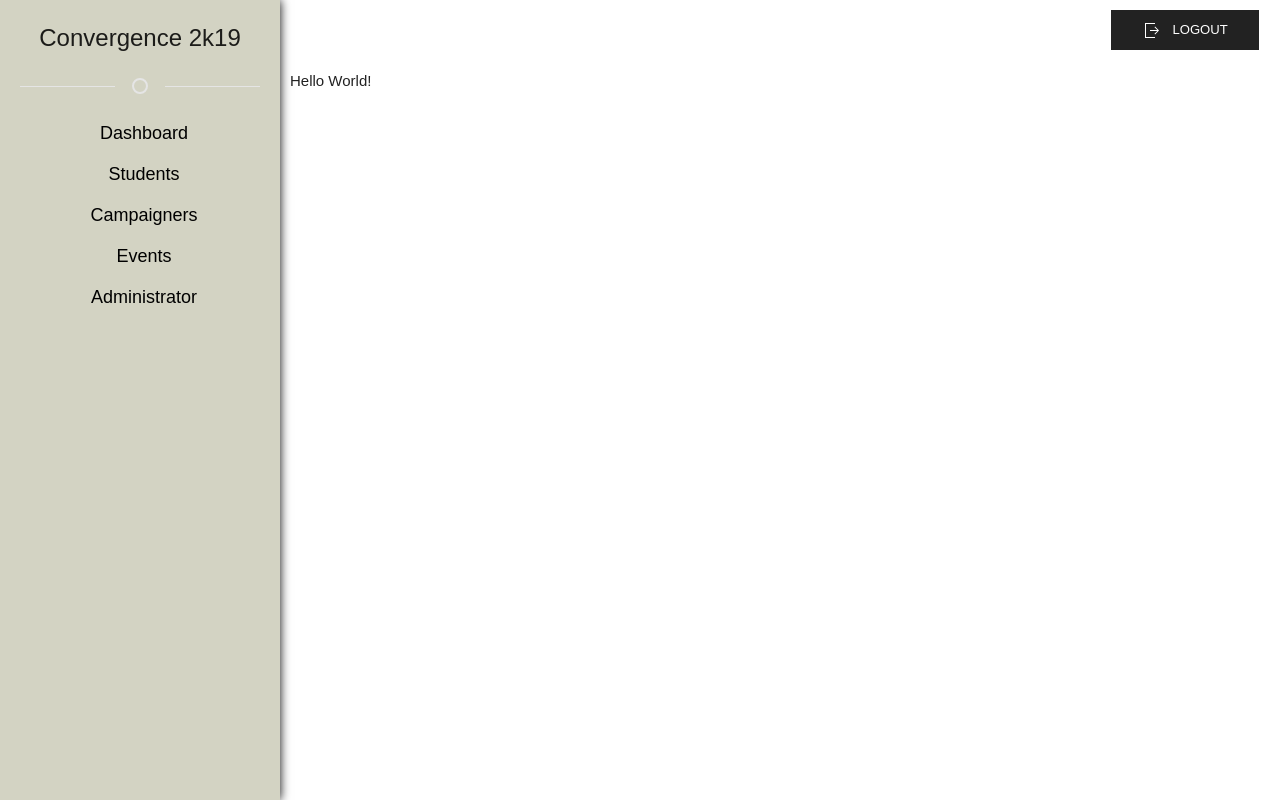
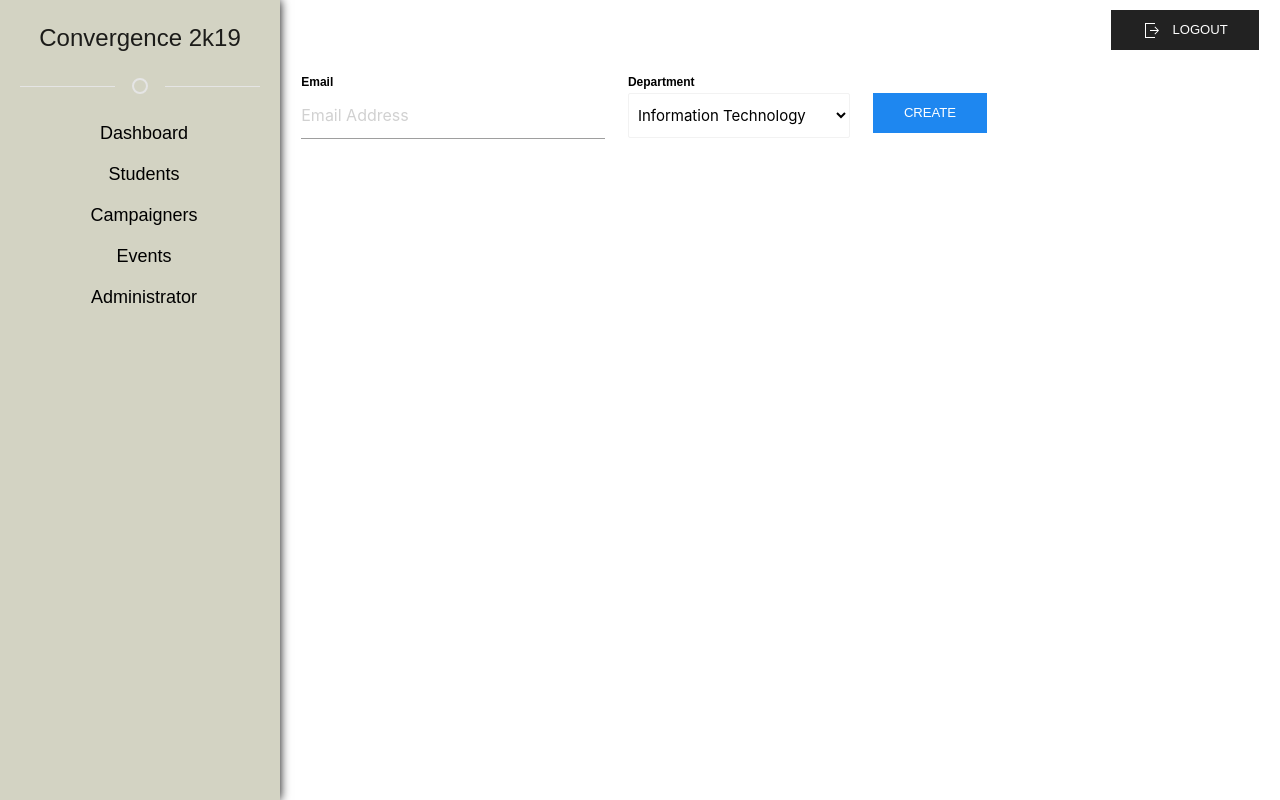
Before and after one commit to mitulp236/Convergence, a Flask app: page /add_department_admin in a window 1280 px wide. Run offline with Flask 2, Linux system fonts and the light colour scheme; parts of the project's set-up code (start-up, migrations or seed data) failed here and were passed over; some libraries are stand-ins or nearby versions.

Commit message:
Het- Admin can create new dapartment admin

```diff
--- a/app.py
+++ b/app.py
@@ -1,8 +1,9 @@
 import smtplib, ssl
 from email.mime.text import MIMEText
 from email.mime.multipart import MIMEMultipart
+import sqlalchemy
 from flask import Flask, request, render_template, jsonify, redirect, session, url_for
-import random
+import random,re
 import string
 import pymysql
 from functools import wraps
@@ -475,8 +476,10 @@ def add_campaigner():
                 send_mail(email, fname + " " + lname, msg)
                 # mail_campaigner_password(email, fname + " " + lname, pas)
                 return jsonify({'data': 'success'})
+            except sqlalchemy.exc.IntegrityError:
+                return jsonify({'data': 'User already exists ! '})
             except:
-                return jsonify({'data': 'User already exists ! '})
+                return jsonify({'data': 'unknown'})
 
 
 def send_mail(receiver_email, name, msg):
@@ -846,8 +849,39 @@ def registration():
 
 @app.route('/add_department_admin', methods=['POST', 'GET'])
 def add_department_admin():
-    if request.method is not 'POST':
+    if request.method == 'GET':
+
         return render_template("admin/add_department_admin.html")
+
+    if request.method == 'POST':
+        email = request.form['email']
+        department = request.form['department']
+        if len(email) == 0:
+            return jsonify({'data':'empty'})
+        match = re.search(r'\b[A-Z0-9._%+-]+@[A-Z0-9.-]+\.[A-Z]{2,}\b', email, re.I)
+        if match == None:
+            return jsonify({'data':'invalid'})
+        else:
+            try:
+                pas = generate_admin_password(8)
+                new_admin = Users(EMAIL=email,PASSWORD=pas,PRIVILEGE=department)
+                db.session.add(new_admin)
+                db.session.commit()
+                msg = "<h2 style='color:#758AA2;'>Your password is </h2> <h1>" + pas + "</h1>"
+                send_mail(email, "Admin - "+department, msg)
+                return render_template("admin/add_department_admin.html")
+            except sqlalchemy.exc.IntegrityError:
+                return jsonify({'data': 'exists'})
+            except:
+                return jsonify({'data': 'unknown'})
+
+
+def generate_admin_password(size):
+    exists = 1;
+    while exists != 0:
+        p = id_generator(size)
+        exists = Users.query.filter_by(PASSWORD=p).count()
+    return str(p)
 
 
 if __name__ == '__main__':
--- a/templates/admin/add_department_admin.html
+++ b/templates/admin/add_department_admin.html
@@ -1,14 +1,141 @@
 {% extends 'admin/index.html' %}
 
 {% block style %}
+    <style>
+        label {
+            font-weight: bold;
+        }
+
+        /* loader script starts */
+        .spinner {
+            position: absolute;
+            left: 50%;
+            top: 50%;
+            z-index: 1;
+            margin: -75px 0 0 -75px;
+            width: 70px;
+            text-align: center;
+        }
+
+        .spinner > div {
+            width: 18px;
+            height: 18px;
+            background-color: #333;
+
+            border-radius: 100%;
+            display: inline-block;
+            -webkit-animation: sk-bouncedelay 1.4s infinite ease-in-out both;
+            animation: sk-bouncedelay 1.4s infinite ease-in-out both;
+        }
+
+        .spinner .bounce1 {
+            -webkit-animation-delay: -0.32s;
+            animation-delay: -0.32s;
+        }
+
+        .spinner .bounce2 {
+            -webkit-animation-delay: -0.16s;
+            animation-delay: -0.16s;
+        }
+
+        @-webkit-keyframes sk-bouncedelay {
+            0%, 80%, 100% {
+                -webkit-transform: scale(0)
+            }
+            40% {
+                -webkit-transform: scale(1.0)
+            }
+        }
+
+        @keyframes sk-bouncedelay {
+            0%, 80%, 100% {
+                -webkit-transform: scale(0);
+                transform: scale(0);
+            }
+            40% {
+                -webkit-transform: scale(1.0);
+                transform: scale(1.0);
+            }
+        }
+
+        /* Loader script ends */
+    </style>
 {% endblock %}
 
 {% block content %}
-    Hello World!
+    <div class="spinner" id="spinner">
+        <div class="bounce1"></div>
+        <div class="bounce2"></div>
+        <div class="bounce3"></div>
+    </div>
+    <div id="main-admin-register">
+        <div class="row">
+            <form>
+                <div class="col m4">
+                    <label style="color: #000;">Email</label>
+                    <input type="email" name="admin_email" placeholder="Email Address" id="admin_email"/>
+                </div>
+                <div class="col m3">
+                    <label style="color: #000;">Department</label>
+                    <select name="department" class="browser-default" id="department">
+                        <option value="Information Technology">Information Technology</option>
+                        <option value="Computer Engineering">Computer Engineering</option>
+                        <option value="Electronics & Comm. Engg.">Electronics & Comm. Engg.</option>
+                        <option value="Bio-Medical Engineering">Bio-Medical Engineering</option>
+                        <option value="Mechanical Engineering">Mechanical Engineering</option>
+                        <option value="Mechatronics Engineering">Mechatronics Engineering</option>
+                        <option value="Civil Engineering">Civil Engineering</option>
+                        <option value="Electrical Engineering">Electrical Engineering</option>
+                        <option value="Marine Engineering">Marine Engineering</option>
+                        <option value="Automobile Engineering">Automobile Engineering</option>
+                        <option value="Humanity & Science Department">Humanity & Science Department</option>
+                    </select>
+                </div>
+                <div class="col m2">
+                    <br>
+                    <button type="submit" class="uk-button uk-button-primary" id="submit_data">Create</button>
+                </div>
+            </form>
+        </div>
+    </div>
+
 {% endblock %}
 
 {% block script %}
     <script>
 
+        document.getElementById('spinner').style.display = 'none';
+        document.getElementById('main-admin-register').style.opacity = '1';
+
+        document.getElementById('submit_data').addEventListener("click", function (event) {
+            event.preventDefault();
+            document.getElementById('spinner').style.display = 'block';
+            document.getElementById('main-admin-register').style.opacity = '0.5';
+            document.getElementById('admin_email').disabled = true;
+            document.getElementById('department').disabled = true;
+            $.ajax({
+                data: {
+                    email: document.getElementById('admin_email').value,
+                    department: document.getElementById('department').value
+                },
+                type: 'POST',
+                url: '/add_department_admin'
+            })
+                .done(function (data) {
+                    if (data.data == "empty") {
+                        UIkit.notification({message: '<h6>Email is mandatory ! </h6>'});
+                    } else if (data.data == "invalid") {
+                        UIkit.notification({message: '<h6>Invalid Email Address ! </h6>'});
+                    } else if (data.data == "exists") {
+                        UIkit.notification({message: '<h6>User already exists ! </h6>'});
+                    } else if (data.data == "unknown") {
+                        UIkit.notification({message: '<h6>Some error occurred ! Try again later or contact admin ! </h6>'});
+                    }
+                    document.getElementById('spinner').style.display = 'none';
+                    document.getElementById('main-admin-register').style.opacity = '1';
+                    document.getElementById('admin_email').disabled = false;
+                    document.getElementById('department').disabled = false;
+                })
+        });
     </script>
 {% endblock %}
```
Also changed, not shown: templates/admin/campaigner.html (+5 -2 lines).
